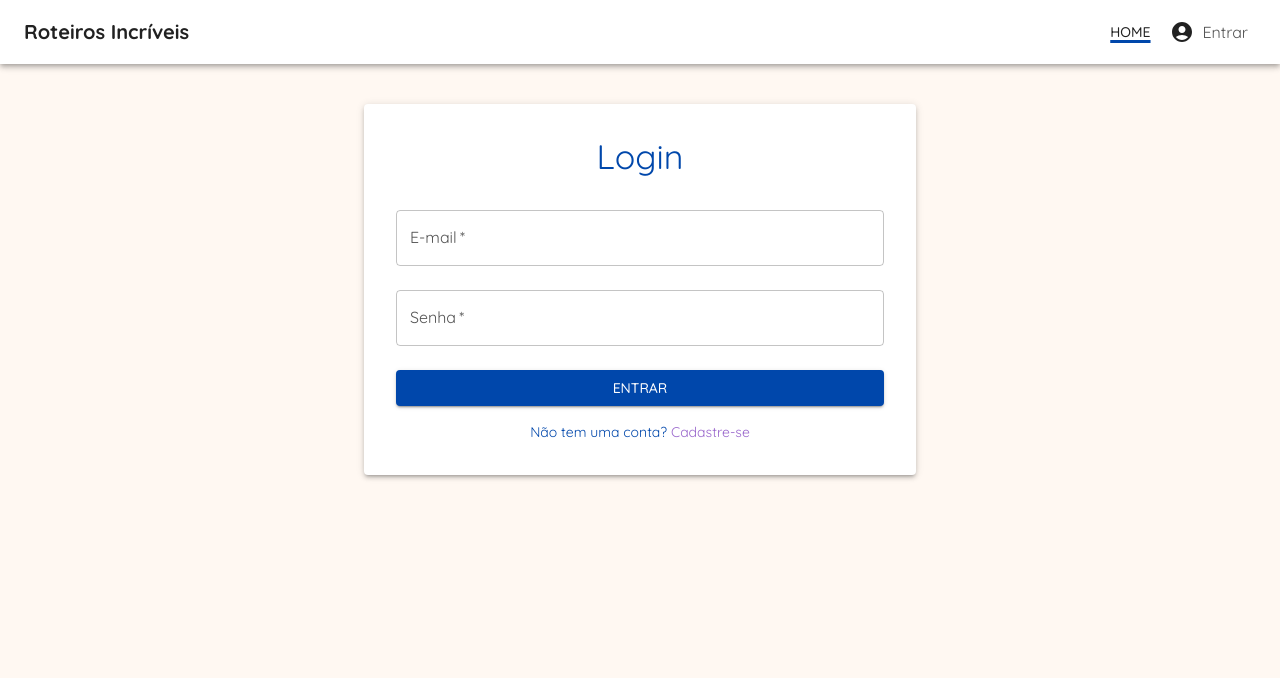
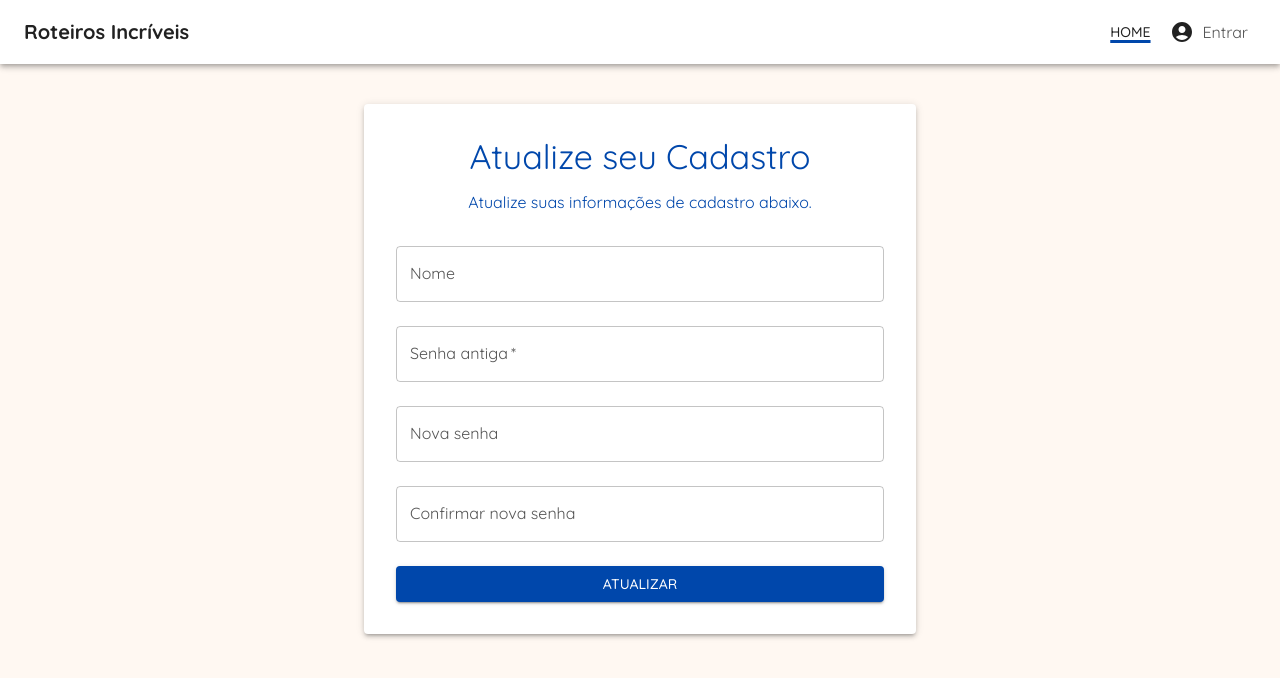
Before and after one commit to AndreLuizBressan/trabalho_ine5646, a React (Create React App) app in the folder frontend/: page /signupupdate in a window 1280 px wide. Before the commit this address led to /login. Shown: the top 678 px of the page. Built offline with nearby package versions, Linux system fonts and the light colour scheme; no server answers.

Commit message:
endpoint signupupdate

```diff
--- a/frontend/src/pages/SignUpUpdate.js
+++ b/frontend/src/pages/SignUpUpdate.js
@@ -1,5 +1,5 @@
-import React, { useState, useEffect } from "react";
-import { Container, Typography, TextField, Button, Box, Paper, Link } from "@mui/material";
+import React, { useState } from "react";
+import { Container, Typography, TextField, Button, Box, Paper } from "@mui/material";
 import { useNavigate } from "react-router-dom";
 import { useAuth } from "../context/AuthContext";
 
@@ -7,12 +7,17 @@ const SignupUpdate = () => {
   const { isAuthenticated } = useAuth();
   const [formData, setFormData] = useState({
     name: "",
+    oldPassword: "",
     password: "",
   });
+  const [confirmPassword, setConfirmPassword] = useState("");
   const [error, setError] = useState("");
   const navigate = useNavigate();
-  const [confirmPassword, setConfirmPassword] = useState("");
 
+  const handleChange = (e) => {
+    const { name, value } = e.target;
+    setFormData((prev) => ({ ...prev, [name]: value }));
+  };
 
   const handleConfirmPasswordChange = (e) => {
     const value = e.target.value;
@@ -24,67 +29,44 @@ const SignupUpdate = () => {
     }
   };
 
-  useEffect(() => {
-    if (!isAuthenticated) {
-      navigate("/login");
+  const handleSubmit = async (e) => {
+    e.preventDefault();
+
+    if (formData.password && formData.password !== confirmPassword) {
+      alert("As senhas não coincidem!");
       return;
     }
 
-    const fetchUserData = async () => {
-      try {
-        const response = await fetch("", { //endpoint
-          method: "GET",
+    try {
+      const payload = {
+        name: formData.name || undefined, // Enviar apenas se houver alteração no nome
+        old_password: formData.oldPassword || undefined, // Campo obrigatório para validar a alteração
+        new_password: formData.password || undefined, // Nova senha definida pelo usuário
+      };
+
+      const response = await fetch(
+        "http://ec2-18-212-51-108.compute-1.amazonaws.com:8000/users/update/",
+        {
+          method: "PATCH",
           headers: {
             "Content-Type": "application/json",
             Authorization: `Bearer ${localStorage.getItem("authToken")}`,
           },
-        });
-
-        if (!response.ok) {
-          throw new Error("Erro ao buscar dados");
+          body: JSON.stringify(payload),
         }
-
-        const data = await response.json();
-        setFormData({
-          name: data.name || "",
-          password: data.password || "",
-        });
-      } catch (err) {
-        console.error(err.message);
-        alert("Erro ao carregar os dados do usuário: " + err.message);
-      }
-    };
-
-    fetchUserData();
-  }, [isAuthenticated, navigate]);
-
-  const handleChange = (e) => {
-    const { name, value } = e.target;
-    setFormData((prev) => ({ ...prev, [name]: value }));
-  };
-
-  const handleSubmit = async (e) => {
-    e.preventDefault();
-
-    try {
-      const response = await fetch("", { //endpoint
-        method: "PUT",
-        headers: {
-          "Content-Type": "application/json",
-          Authorization: `Bearer ${localStorage.getItem("authToken")}`,
-        },
-        body: JSON.stringify(formData),
-      });
+      );
 
       if (!response.ok) {
-        throw new Error("Erro ao atualizar os dados.");
+        const errorText = await response.text();
+        console.error("Resposta inesperada do servidor:", errorText);
+        throw new Error(`Erro do servidor: ${response.status} - ${response.statusText}`);
       }
 
       const data = await response.json();
       alert("Dados atualizados com sucesso!");
       navigate("/main");
     } catch (err) {
-      console.error(err.message);
+      console.error("Erro no fetch:", err.message);
       alert("Erro ao atualizar cadastro: " + err.message);
     }
   };
@@ -106,29 +88,37 @@ const SignupUpdate = () => {
             variant="outlined"
             margin="normal"
             fullWidth
-            required
             name="name"
             value={formData.name}
             onChange={handleChange}
           />
           <TextField
-            label="Senha"
-            type="email"
-            variant="outlined"
-            fullWidth
-            margin="normal"
-            required
-            name="Senha"
-            value={formData.password}
-            onChange={handleChange}
-          />
-          <TextField
-            label="Confirmar senha"
+            label="Senha antiga"
             type="password"
             variant="outlined"
             fullWidth
             margin="normal"
             required
+            name="oldPassword"
+            value={formData.oldPassword}
+            onChange={handleChange}
+          />
+          <TextField
+            label="Nova senha"
+            type="password"
+            variant="outlined"
+            fullWidth
+            margin="normal"
+            name="password"
+            value={formData.password}
+            onChange={handleChange}
+          />
+          <TextField
+            label="Confirmar nova senha"
+            type="password"
+            variant="outlined"
+            fullWidth
+            margin="normal"
             value={confirmPassword}
             onChange={handleConfirmPasswordChange}
             error={!!error}
@@ -144,7 +134,6 @@ const SignupUpdate = () => {
             Atualizar
           </Button>
         </Box>
-
       </Paper>
     </Container>
   );
```
